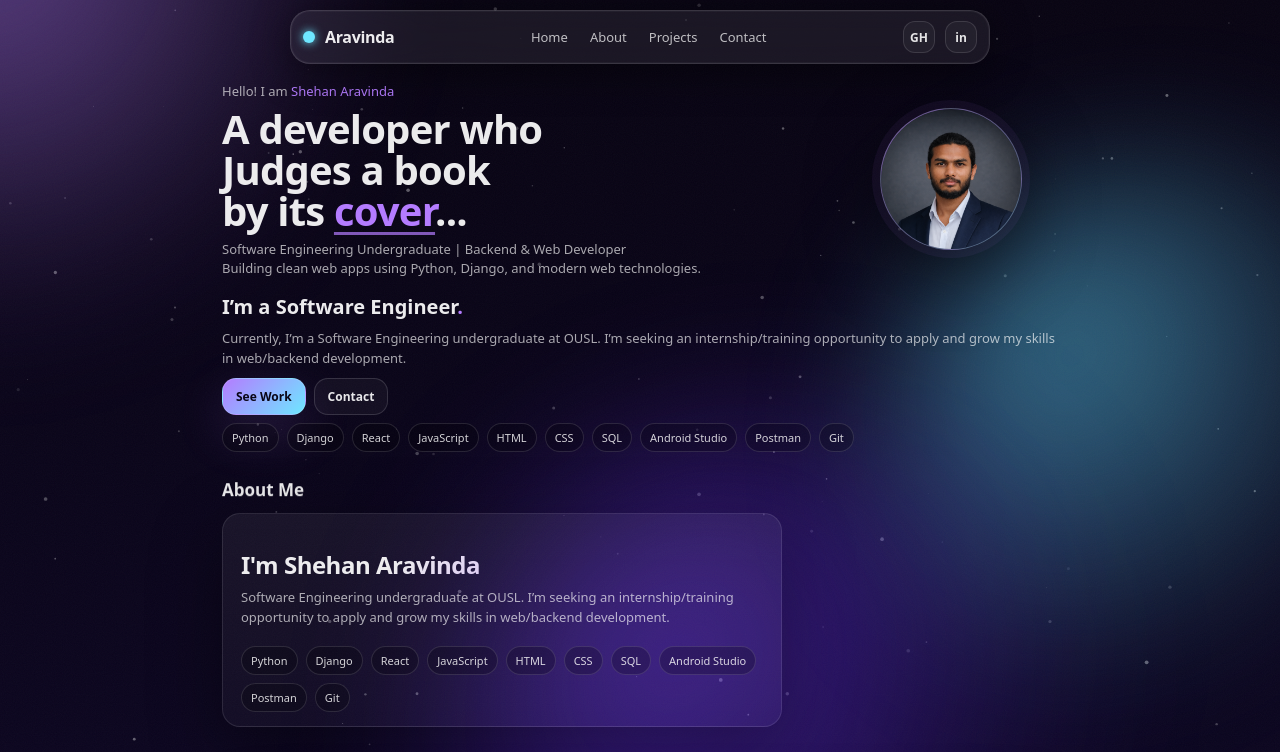
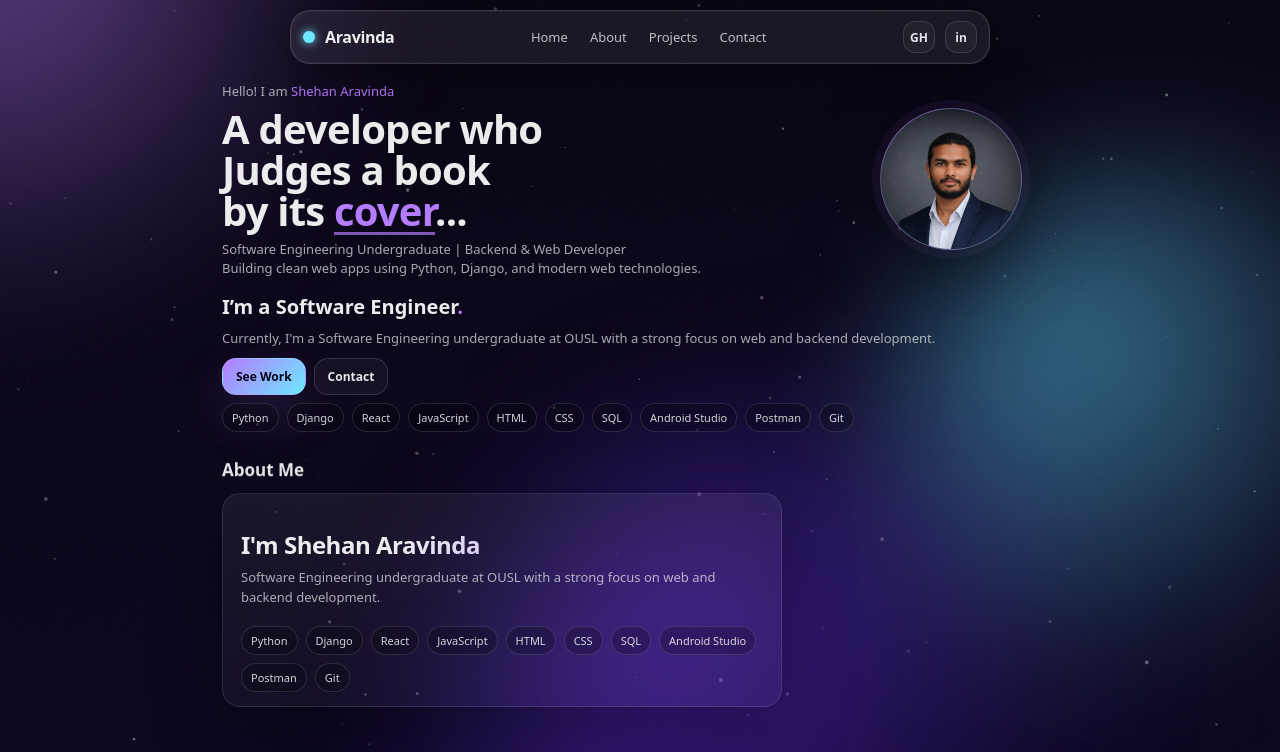
Before and after one commit to AravindaRajapaksha/Portforlio, a React (Vite) app: page / in a window 1280 px wide. Shown: the top 752 px of the page. Built offline with nearby package versions, Linux system fonts and the light colour scheme.

Commit message:
Refine introduction copy

```diff
--- a/src/App.jsx
+++ b/src/App.jsx
@@ -86,7 +86,7 @@ const profileData = {
   subtitle: "Software Engineering Undergraduate | Backend & Web Developer",
   description: "Building clean web apps using Python, Django, and modern web technologies.",
   bio_title: "I’m a Software Engineer.",
-  bio: "Software Engineering undergraduate at OUSL. I’m seeking an internship/training opportunity to apply and grow my skills in web/backend development.",
+  bio: "Software Engineering undergraduate at OUSL with a strong focus on web and backend development.",
   aboutName: "I'm Shehan Aravinda",
   // Use the image found in public folder
   imgSrc: publicAsset("Profile.png"),
@@ -566,8 +566,7 @@ export default function App() {
                 </h2>
 
                 <p className="muted">
-                  Currently, I’m a Software Engineering undergraduate at OUSL. I’m seeking an
-                  internship/training opportunity to apply and grow my skills in web/backend development.
+                  Currently, I'm a Software Engineering undergraduate at OUSL with a strong focus on web and backend development.
                 </p>
 
                 <div className="btnRow">
```
